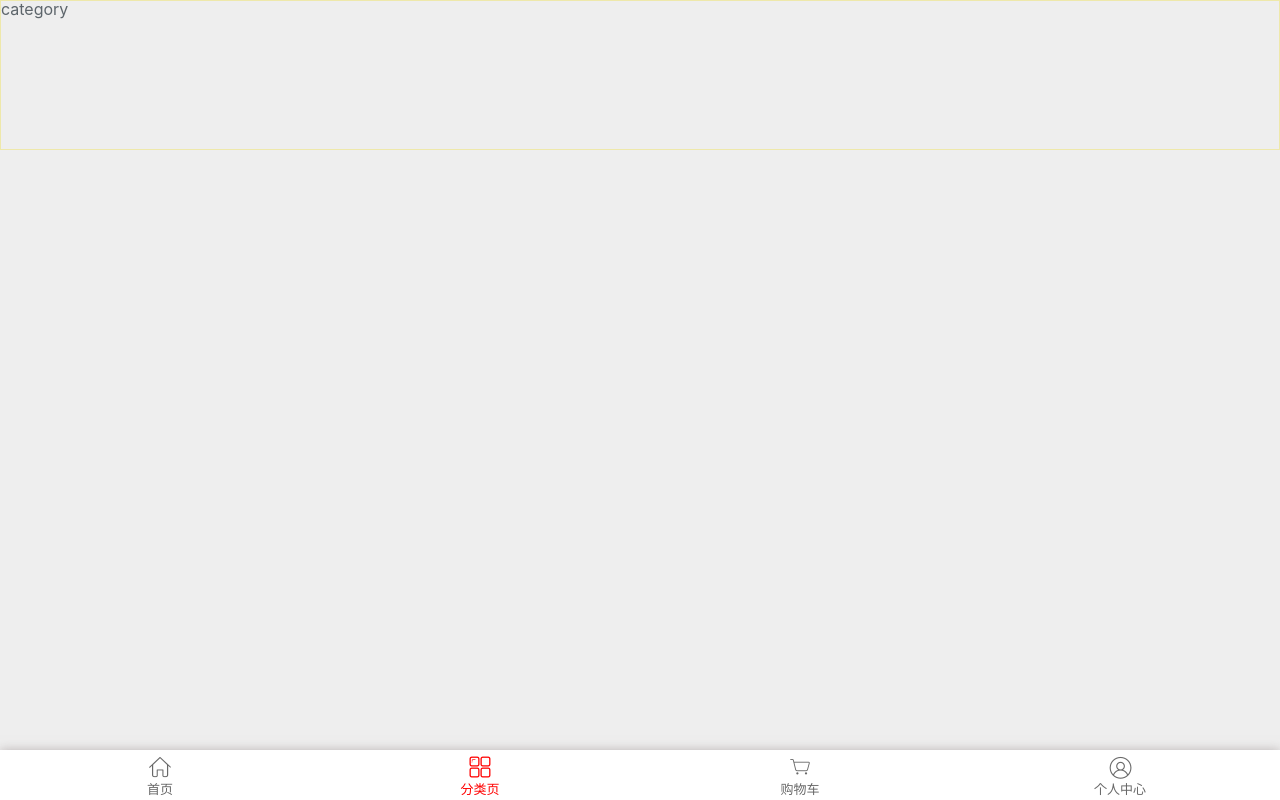
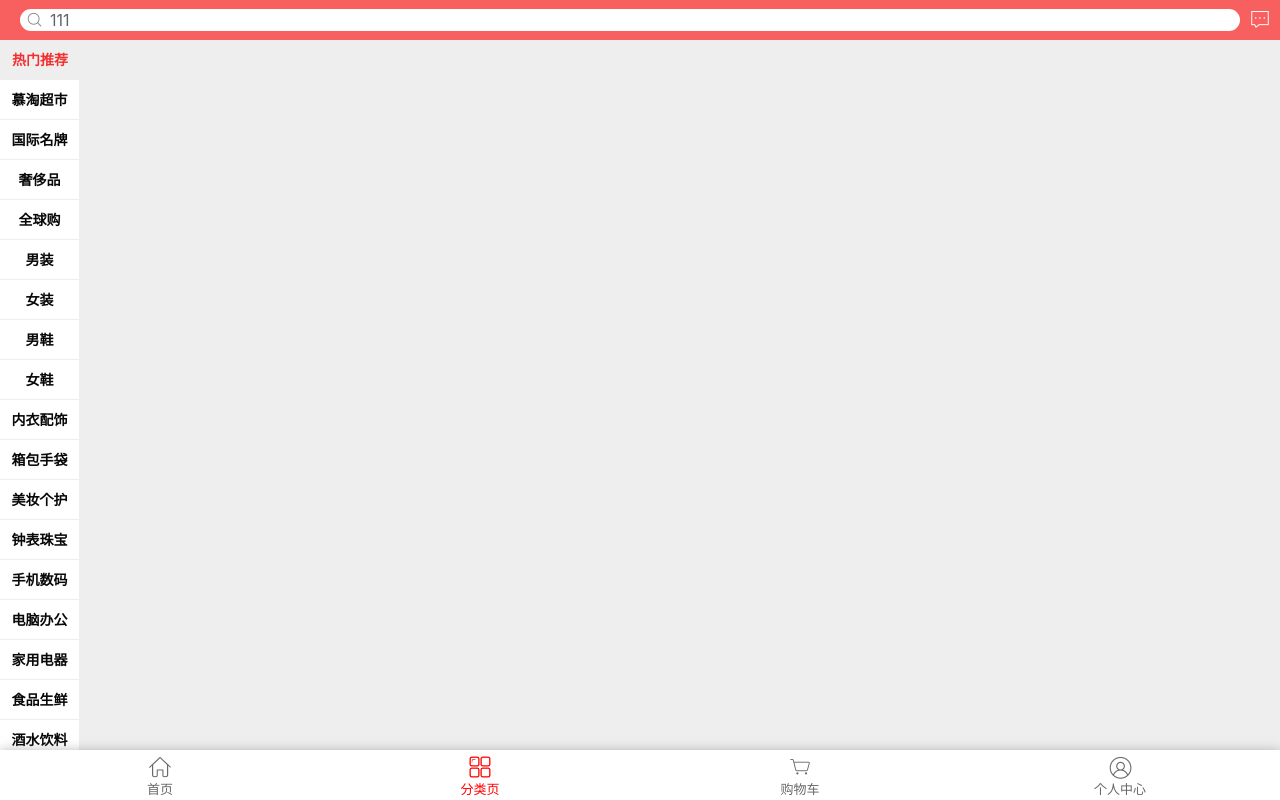
Before and after one commit to xuuhf/taoMall, a Vue app: page /#/category in a window 1280 px wide. Built offline with nearby package versions, Linux system fonts and the light colour scheme.

Commit message:
+ 添加分类页

```diff
--- a/src/components/scroll/index.vue
+++ b/src/components/scroll/index.vue
@@ -15,7 +15,7 @@
                 ref="pullUpLoading"
             />
         </div>
-        <div class="swiper-scrollbar" slot="scrollbar"></div>
+        <div class="swiper-scrollbar" v-if="scrollbar" slot="scrollbar"></div>
       </swiper>
 </template>
 
@@ -45,11 +45,15 @@ export default {
         },
         pullDown: {
             type: Boolean,
-            default: true
+            default: false
         },
         pullUp: {
             type: Boolean,
-            default: true
+            default: false
+        },
+        scrollbar: {
+            type: Boolean,
+            default: false
         }
     },
     data () {
--- /dev/null
+++ b/src/pages/category/config.js
@@ -0,0 +1,152 @@
+
+// category names
+export const categoryNames = [
+  {
+    'name': '热门推荐',
+    'id': 'WQR2006'
+  },
+  {
+    'name': '慕淘超市',
+    'id': 'WQ1968'
+  },
+  {
+    'name': '国际名牌',
+    'id': 'WQ1969'
+  },
+  {
+    'name': '奢侈品',
+    'id': 'WQ1970'
+  },
+  {
+    'name': '全球购',
+    'id': 'WQ1971'
+  },
+  {
+    'name': '男装',
+    'id': 'WQ1972'
+  },
+  {
+    'name': '女装',
+    'id': 'WQ1973'
+  },
+  {
+    'name': '男鞋',
+    'id': 'WQ1974'
+  },
+  {
+    'name': '女鞋',
+    'id': 'WQ1975'
+  },
+  {
+    'name': '内衣配饰',
+    'id': 'WQ1976'
+  },
+  {
+    'name': '箱包手袋',
+    'id': 'WQ1977'
+  },
+  {
+    'name': '美妆个护',
+    'id': 'WQ1978'
+  },
+  {
+    'name': '钟表珠宝',
+    'id': 'WQ1979'
+  },
+  {
+    'name': '手机数码',
+    'id': 'WQ1980'
+  },
+  {
+    'name': '电脑办公',
+    'id': 'WQ1981'
+  },
+  {
+    'name': '家用电器',
+    'id': 'WQ1982'
+  },
+  {
+    'name': '食品生鲜',
+    'id': 'WQ1983'
+  },
+  {
+    'name': '酒水饮料',
+    'id': 'WQ1984'
+  },
+  {
+    'name': '母婴童鞋',
+    'id': 'WQ1985'
+  },
+  {
+    'name': '玩具乐器',
+    'id': 'WQ1986'
+  },
+  {
+    'name': '医药保健',
+    'id': 'WQ1987'
+  },
+  {
+    'name': '计生情趣',
+    'id': 'WQ1988'
+  },
+  {
+    'name': '运动户外',
+    'id': 'WQ1989'
+  },
+  {
+    'name': '汽车用品',
+    'id': 'WQ1990'
+  },
+  {
+    'name': '家居厨具',
+    'id': 'WQ1991'
+  },
+  {
+    'name': '家具家装',
+    'id': 'WQ1992'
+  },
+  {
+    'name': '礼品鲜花',
+    'id': 'WQ1993'
+  },
+  {
+    'name': '宠物生活',
+    'id': 'WQ1994'
+  },
+  {
+    'name': '生活旅行',
+    'id': 'WQ1995'
+  },
+  {
+    'name': '图书音像',
+    'id': 'WQ1996'
+  },
+  {
+    'name': '邮币',
+    'id': 'WQ1997'
+  },
+  {
+    'name': '农资绿植',
+    'id': 'WQ1998'
+  },
+  {
+    'name': '特产馆',
+    'id': 'WQ1999'
+  },
+  {
+    'name': '慕淘金融',
+    'id': 'WQ2000'
+  },
+  {
+    'name': '拍卖',
+    'id': 'WQ2001'
+  },
+  {
+    'name': '房产',
+    'id': 'WQ2008'
+  },
+  {
+    'name': '二手商品',
+    'id': 'WQ2002'
+  }
+];
--- /dev/null
+++ b/src/pages/category/content.vue
@@ -0,0 +1,171 @@
+<template>
+  <div>
+    content
+  </div>
+  <!-- <div class="content-wrapper">
+    <div class="loading-container">
+      <me-loading/>
+      <div class="loading-wrapper">
+        <me-loading/>
+      </div>
+    </div>
+    <me-scroll ref="scroll">
+      <div class="content">
+        <div class="pic">
+          <a href="" class="pic-link">
+            <img src="" alt="" class="pic-img">
+          </a>
+        </div>
+        <div class="section">
+          <h4 class="section-title"></h4>
+          <ul class="section-list">
+            <li
+              class="section-item">
+              <a href="" class="section-link">
+                <p class="section-pic">
+                  <img src="" alt="" class="section-img" />
+                </p>
+                <p class="section-name"></p>
+              </a>
+            </li>
+          </ul>
+        </div>
+      </div>
+    </me-scroll>
+    <div class="g-backtop-container">
+      <me-backtop @backtop="backToTop" visible="isBacktopVisible"/>
+    </div>
+  </div>-->
+</template>
+
+<script>
+//   import MeLoading from 'base/loading';
+//   import MeScroll from 'base/scroll';
+//   import MeBacktop from 'base/backtop';
+  // import {getCategoryContent} from 'api/category';
+  // import storage from 'assets/js/storage';
+  // import {CATEGORY_CONTENT_KEY, CATEGORY_CONTENT_UPDATE_TIME_INTERVAL} from './config';
+
+  export default {
+    name: 'CategoryContent',
+    // components: {
+    //   MeLoading,
+    //   MeScroll,
+    //   MeBacktop
+    // },
+     data() {
+      return {
+        isBacktopVisible: false
+      };
+    },
+    methods: {
+      backToTop() {
+        this.$refs.scroll && this.$refs.scroll.scrollToTop();
+      }
+    }
+  };
+</script>
+
+<style lang="scss" scoped>
+// @import "~assets/scss/mixins";
+
+  .content-wrapper {
+    position: relative;
+    height: 100%;
+  }
+
+  .loading-container {
+    position: absolute;
+    top: 0;
+    left: 0;
+    // z-index: $category-popup-z-index;
+    // @include flex-center();
+    width: 100%;
+    height: 100%;
+    /*background-color: $modal-bgc;*/
+
+    .mine-loading {
+      color: #fff;
+      font-size: 14px;
+    }
+  }
+  .loading-wrapper {
+    width: 50%;
+    padding: 30px 0;
+    // background-color: $modal-bgc;
+    border-radius: 4px;
+  }
+
+  .content {
+    padding: 10px;
+  }
+
+  .pic {
+    margin-bottom: 12px;
+
+    &-link {
+      display: block;
+    }
+
+    &-img {
+      width: 100%;
+    }
+  }
+
+  .section {
+    margin-bottom: 12px;
+
+    &:last-child {
+      margin-bottom: 0;
+    }
+
+    &-title {
+      height: 28px;
+      line-height: 28px;
+      color: #080808;
+      font-weight: bold;
+    }
+
+    &-list {
+      display: flex;
+      flex-wrap: wrap;
+      background-color: #fff;
+      padding: 10px 10px 0;
+    }
+
+    &-item {
+      width: (100% / 3);
+    }
+
+    &-link {
+      display: block;
+    }
+
+    &-pic {
+      position: relative;
+      width: 80%;
+      padding-bottom: 80%;
+      margin: 0 auto;
+    }
+
+    &-img {
+      position: absolute;
+      top: 0;
+      left: 0;
+      width: 100%;
+      height: 100%;
+    }
+
+    &-name {
+      height: 36px;
+      line-height: 36px;
+      text-align: center;
+    //   @include ellipsis();
+    }
+  }
+
+  .g-backtop-container {
+    bottom: 10px;
+  }
+
+</style>
--- /dev/null
+++ b/src/pages/category/header.vue
@@ -0,0 +1,52 @@
+<template>
+  <com-header class="header">
+    <div class="header-center" slot="center">
+        <input class="h-input" value="111"/>
+        <i class="iconfont iconsousuo" @click="toseach"/>
+    </div>
+   <i class="iconfont iconmessage" slot="right"/>
+  </com-header>
+</template>
+
+<script>
+import comHeader from '../../components/comHeader'
+
+
+  export default {
+    name: 'CategoryHeader',
+    components: {
+      comHeader
+    },
+    methods: {
+        toseach () {
+        }
+    }
+  };
+</script>
+
+<style lang="scss" scoped>
+
+  .header {
+     background-color: rgba(255, 0, 0, 0.6);
+    }
+    .header-center {
+         width: 100%;
+        position: relative;
+        .h-input {
+            width: 100%;
+            height: 22px;
+            border-radius: 40px;
+            text-indent: 30px;
+        }
+        .iconsousuo {
+            position: absolute;
+            top: 0;
+            left: 5px;
+            color: #888;
+        }
+     }
+    .iconfont {
+        color: #fff;
+        font-size: 20px;
+    }
+</style>
--- a/src/pages/category/index.vue
+++ b/src/pages/category/index.vue
@@ -1,45 +1,54 @@
 <template>
   <div class="category">
-      category
+    <header class="g-header-container">
+      <category-header/>
+    </header>
+    <div class="g-content-container">
+      <div class="sidebar">
+          <categoryTab/>
+      </div>
+      <div class="main"></div>
+    </div>
   </div>
 </template>
 
 <script>
-import {swiper,swiperSlide} from 'vue-awesome-swiper'
-export default {
-    name: 'category',
+  import CategoryHeader from './header';
+  import CategoryTab from './tab';
+  import CategoryContent from './content';
+
+  export default {
+    name: 'Category',
     components: {
-        swiper,
-        swiperSlide
-    },
-    data() {
-        return {
-            swiperOption: {
-                direction: 'vertical',
-                slidesPerView: 'auto',
-                freeMode: true,
-                scrollbar:'.swiper-scrollbar',
-                mousewheel: true,
-                loop: true
-            },
-            scrollbar: true
-        }
+      CategoryHeader,
+      CategoryTab,
+      CategoryContent
     }
-}
+  };
 </script>
 
 <style lang="scss" scoped>
-    .category {
-        width: 100%;
-        height: 150px;
-        border: 1px solid palegoldenrod;
-    }
-    .content {
-        overflow: hidden;
+  .category {
+    overflow:hidden;
+    width:100%;
+    height:100%;
+    background-color: #eee;
+    .g-content-container {
         height: 100%;
-        width: 100%;
-    }
-    .text {
-        height: auto;
-    }
+      display: flex;
+  }
+  .sidebar {
+    width: 80px;
+    height: 100%;
+  }
+  .main {
+    flex: 1;
+    height: 100%;
+  }
+  }
+
+  .g-header-container {
+      height: 40px;
+  }
+
 </style>
--- /dev/null
+++ b/src/pages/category/tab.vue
@@ -0,0 +1,74 @@
+<template>
+    <me-scroll :scrollbar="false">
+        <ul class="tab" >
+            <li
+            :class="{'tab-item-active': item.id === curId}"
+            v-for="(item, index) of items" :key="index"
+            class="tab-item" @click="switchTab(item.id)">
+                {{item.name}}
+            </li>
+        </ul>
+    </me-scroll>
+
+</template>
+
+<script>
+import MeScroll from '../../components/scroll'
+import {categoryNames} from './config'
+export default {
+    name: 'CategoryTab',
+    components: {
+        MeScroll
+    },
+    data () {
+        return {
+           curId: ''
+        }
+    },
+    created () {
+        this.init()
+        this.switchTab(this.items[0].id)
+    },
+    methods: {
+        init () {
+            this.items = categoryNames
+        },
+        switchTab (id) {
+            if (id === this.curId) {
+                return
+            }
+            this.curId = id
+            this.$emit('switch-tab', id)
+        }
+    }
+
+};
+</script>
+
+<style lang="scss" scoped>
+@import "../../assets/scss/mixin";
+    .tab {
+        width: 100%;
+        &-item {
+            height: 40px;
+            background-color: #fff;
+            border-right: 1px solid #eee;
+            border-bottom: 1px solid #eee;
+            color: #080808;
+            font-size: 14px;
+            font-weight: bold;
+            text-align: center;
+            line-height: 40px;
+            @include ellipsis();
+
+            &:last-child {
+                border-bottom: none;
+            }
+        }
+    }
+    .tab-item-active {
+        background: none;
+        border-right: none;
+        color: #f23030;
+    }
+</style>
--- a/src/pages/home/index.vue
+++ b/src/pages/home/index.vue
@@ -6,6 +6,7 @@
     <me-scroll
         class="home-container"
         :data="recommends"
+        :scrollbar="true"
         pullDown
         pullUp
         @scroll="scroll"
```
